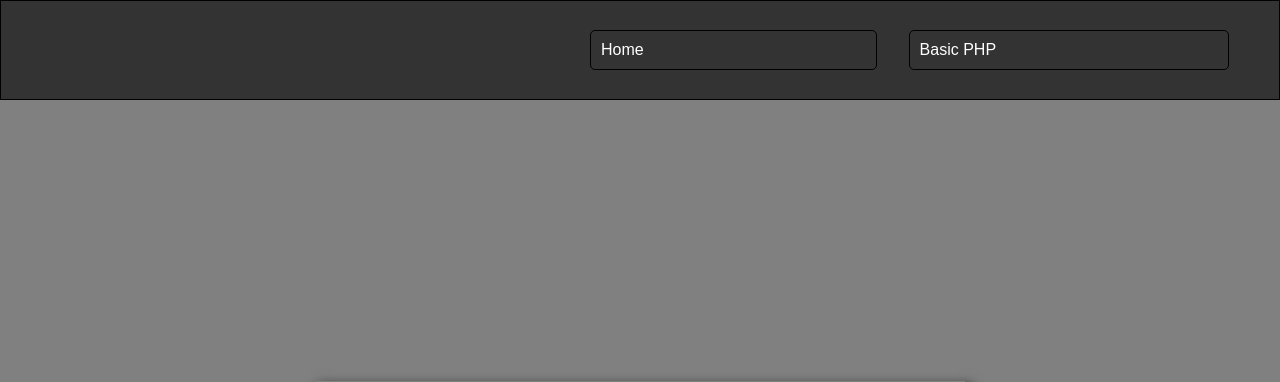
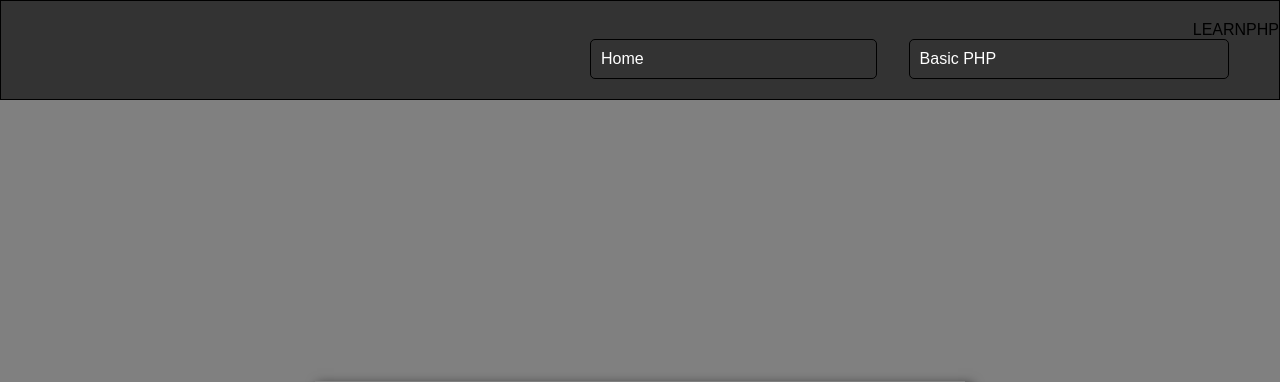
Before and after one commit to lutherdev/AD-Task-2, a PHP site: page / in a window 1280 px wide. Shown: the top 382 px of the page. Run offline with PHP 8.4, Linux system fonts and the light colour scheme.

Commit message:
feat (landing page): added site name in the navbar

```diff
--- a/index.php
+++ b/index.php
@@ -9,6 +9,7 @@
 <body>
     <div id="wrapper">
         <div id="header">
+            <div class="sitename">LEARNPHP</div>
             <div class="buttons">
                 <a href="" target="_self" class="btn">Home</a>
                 <a href="page/index.php" target="_self" class="btn">Basic PHP</a>
```
